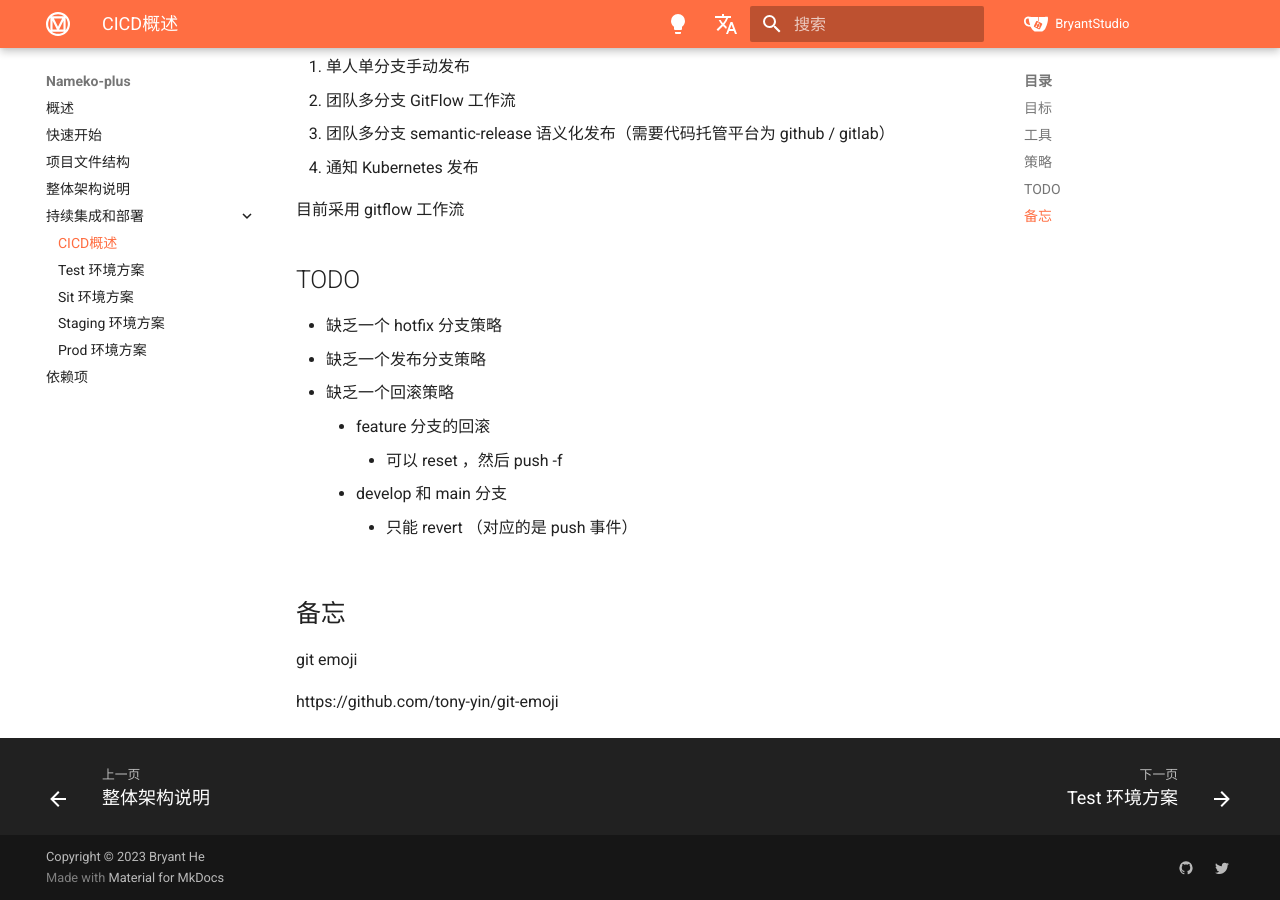
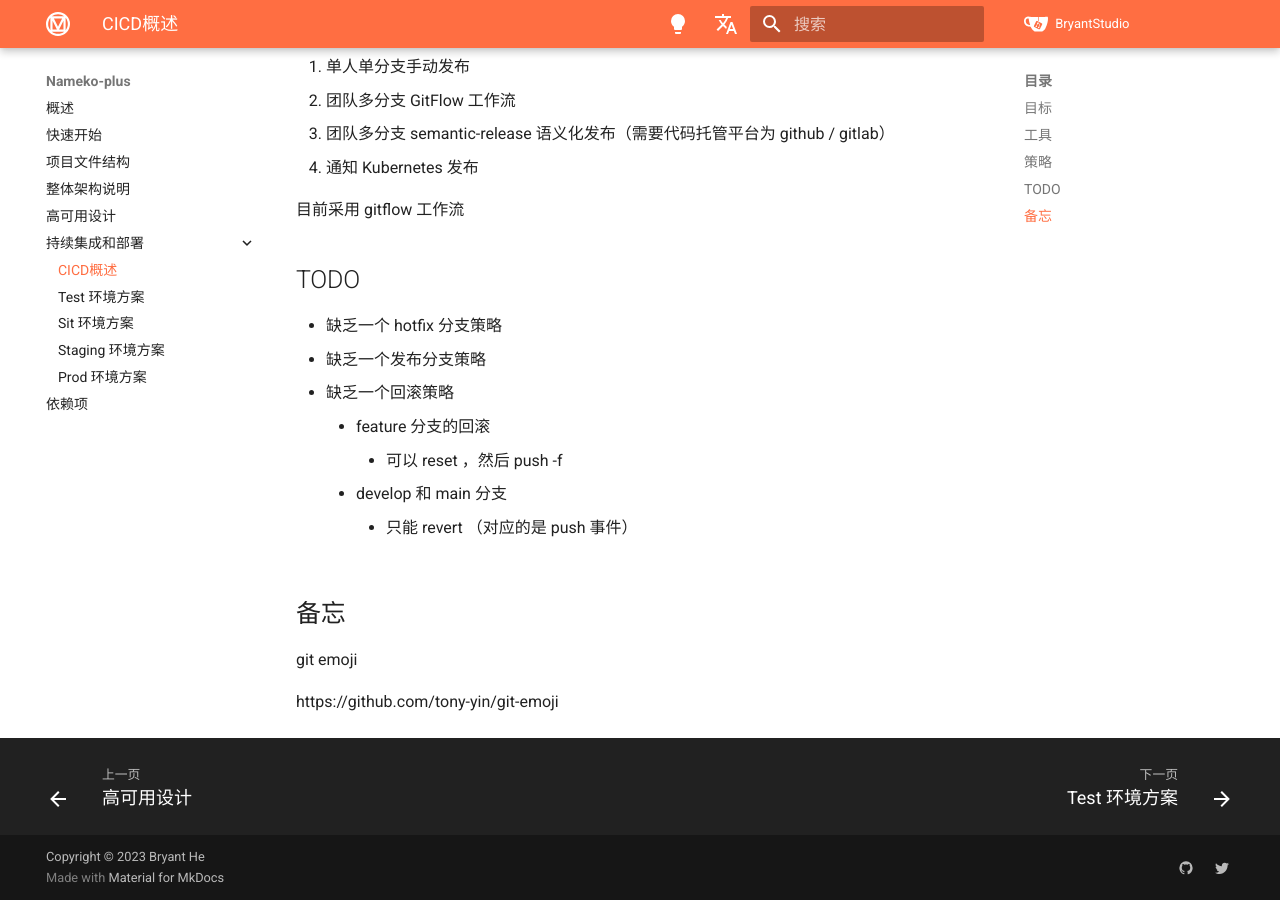
Before and after one commit to Bryanthelol/nameko-plus-doc, an MkDocs documentation site: the page built from docs/CICD概述.md, in a window 1280 px wide and 900 px high, scrolled down 536 px. Built offline with MkDocs 1.6.1 and Material for MkDocs 9.7.7, drawn with Linux system fonts in a browser that asks for light colours.

Commit message:
update doc

```diff
--- /dev/null
+++ b/docs/高可用设计.md
@@ -0,0 +1,6 @@
+---
+hide:
+  - footer
+---
+
+# 高可用设计
--- a/mkdocs.yml
+++ b/mkdocs.yml
@@ -6,6 +6,7 @@ nav:
 - 快速开始.md
 - 项目文件结构.md
 - 整体架构说明.md
+- 高可用设计.md
 - 持续集成和部署:
   - CICD概述.md
   - test 环境方案.md
```
